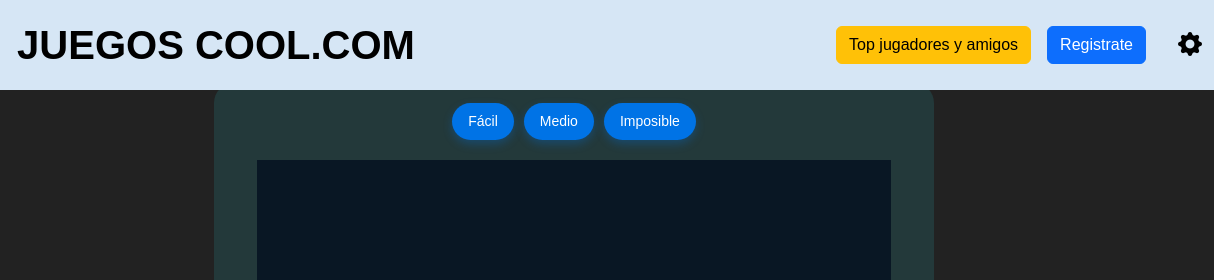
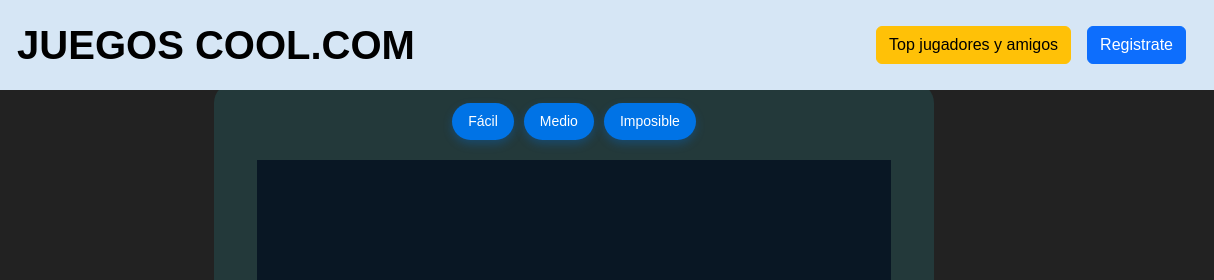
Before and after one commit to Josue-labrada/Proyecto_Servicios_web, a plain HTML site: page Front-End/Juegos/snake-game/index.html in a window 1280 px wide. Shown: the top 280 px of the page, 66-1280 px from the left. Drawn offline with nearby package versions, Linux system fonts and the light colour scheme; files whose address does not match are found by name.

Commit message:
Fixeo de navbars

```diff
--- a/Front-End/Juegos/snake-game/index.html
+++ b/Front-End/Juegos/snake-game/index.html
@@ -130,9 +130,7 @@
               Registrate
             </button>
 
-            <a href="#" class="ms-3 text-black" title="Configuración" data-bs-toggle="modal" data-bs-target="#settingsModal">
-              <i class="bi bi-gear-fill fs-4"></i>
-            </a>
+
           </div>
         </div>
     </nav>
```
Also changed, not shown: Front-End/Juegos/arcanoid-game/index.html (+0 -3 lines), Front-End/Juegos/numpuz-game/index.html (+2 -3 lines).
